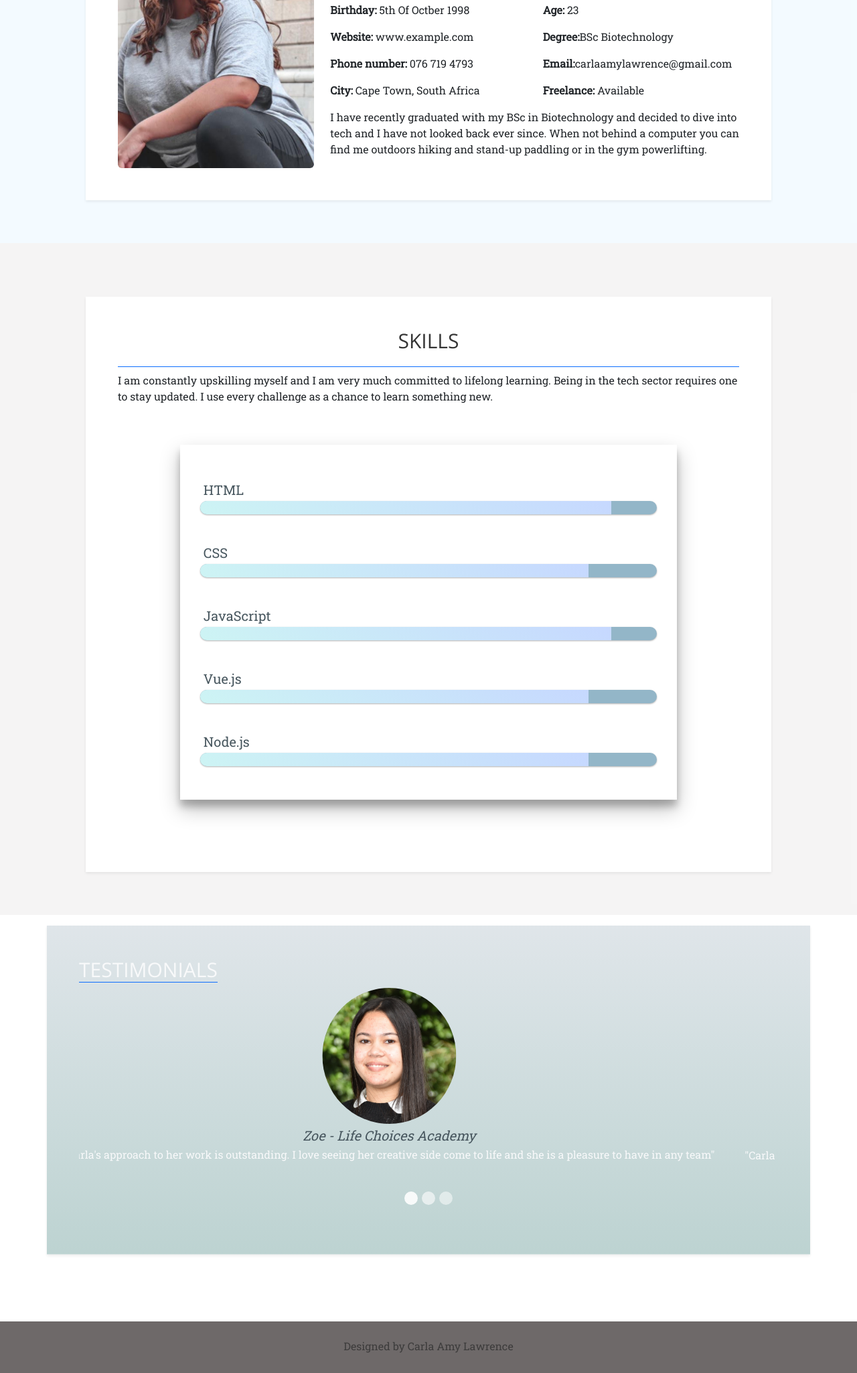
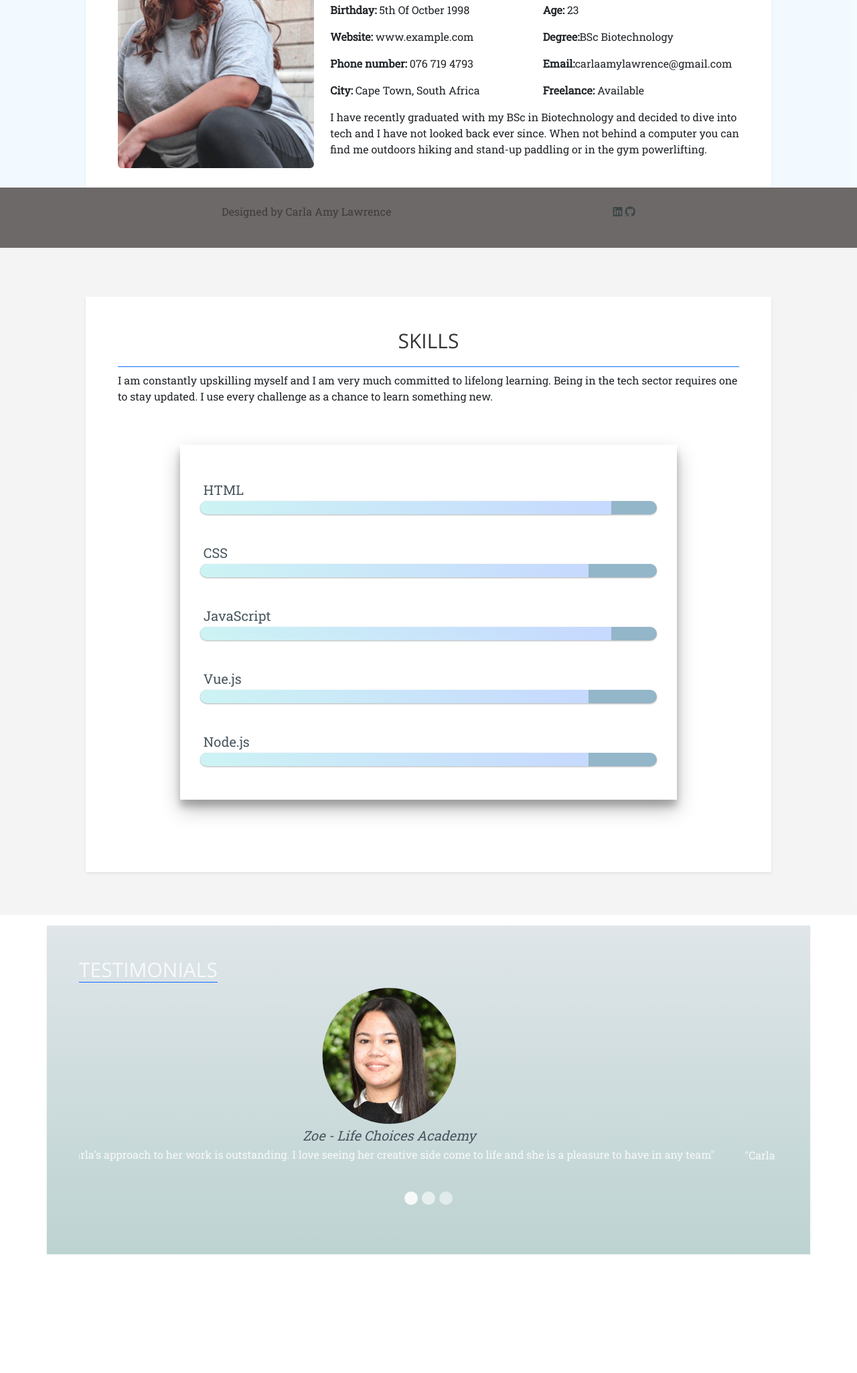
Before and after one commit to Carlaamylawrence/Official-Portfolio-April, a plain HTML site: page about.html in a window 1280 px wide. Shown: the part 430-2480 px from the top of the page at 67% size. After the commit the page ends 2303 px from the top, so only its background shows below. Drawn offline with nearby package versions, Linux system fonts and the light colour scheme.

Commit message:
social footer

```diff
--- a/about.html
+++ b/about.html
@@ -44,10 +44,6 @@
             <a class="nav-link" href="./portfolio.html">Portfolio</a>
             <a class="nav-link" href="./contact.html">Contact</a>
           </div>
-        </div>
-        <div class="navbar-socials">
-          <a href="https://www.linkedin.com/in/carla-amy-lawrence-807277225/" target="_blank" i class="fa-brands fa-linkedin"></i></a>
-          <a href="https://github.com/Carlaamylawrence" target="_blank" i class="fa-brands fa-github"></i></a>
         </div>
       </div>
     </nav>
@@ -158,11 +154,17 @@
 
   </section>
   <!-- footer -->
-  <section id="footer">
-    <div class="footer-text">
-        <p>Designed by Carla Amy Lawrence</p>
-    </div>
-</section>
+ <section id="footer">
+      <div class="footer-container ">
+        <div class="footer-text  d-flex justify-content-evenly pt-4">
+          <p>Designed by Carla Amy Lawrence </p>
+          <div class="social-icons">
+          <a href="https://www.linkedin.com/in/carla-amy-lawrence-807277225/" target="_blank" i class="fa-brands fa-linkedin"></i></a>
+          <a href="https://github.com/Carlaamylawrence" target="_blank" i class="fa-brands fa-github"></i></a>
+          </div>
+        </div>
+      </div>
+    </section>
 
 
 <script src="https://cdn.jsdelivr.net/npm/bootstrap@5.1.3/dist/js/bootstrap.bundle.min.js" integrity="sha384-ka7Sk0Gln4gmtz2MlQnikT1wXgYsOg+OMhuP+IlRH9sENBO0LRn5q+8nbTov4+1p" crossorigin="anonymous"></script>
--- a/styling/about.css
+++ b/styling/about.css
@@ -195,10 +195,8 @@ h5 {
 }
 /* footer */
 .footer-text {
-  display: flex;
-  flex-direction: column;
-  justify-content: center;
-  align-items: center;
+  position: fixed;
+  z-index: 30;
   left: 0;
   bottom: 0;
   width: 100%;
@@ -206,6 +204,7 @@ h5 {
   background-color: rgb(110, 105, 105);
   color: rgb(61, 60, 60);
   margin-top: 100px;
+}
 }
 
 /* MR */
--- a/styling/contact.css
+++ b/styling/contact.css
@@ -68,21 +68,6 @@ form {
   flex-wrap: wrap;
 }
 
-/* button {
-  background-color: #93b6c8;
-  border-radius: 12px;
-  width: 20%;
-  align-self: center;
-  border: none;
-  color: white;
-  margin-top: 20px;
-  padding: 15px 32px;
-  text-align: center;
-  text-decoration: none;
-  display: inline-block;
-  font-size: 16px;
-  box-shadow: 2px 1px 1px black;
-} */
 
 /* Animation property */
 button {
@@ -136,10 +121,7 @@ button {
 
 /* footer */
 .footer-text {
-  display: flex;
-  flex-direction: column;
-  justify-content: center;
-  align-items: center;
+  position: fixed;
   left: 0;
   bottom: 0;
   width: 100%;
@@ -147,6 +129,7 @@ button {
   background-color: rgb(110, 105, 105);
   color: rgb(61, 60, 60);
   margin-top: 100px;
+}
 }
 
 /* MR */
--- a/styling/index.css
+++ b/styling/index.css
@@ -75,10 +75,7 @@ h2 {
 }
 
 .footer-text {
-  display: flex;
-  flex-direction: column;
-  justify-content: center;
-  align-items: center;
+
   position: fixed;
   left: 0;
   bottom: 0;
@@ -88,6 +85,7 @@ h2 {
   color: rgb(61, 60, 60);
   margin-top: 100px;
 }
+
 
 @media (max-width: 840px) {
   .header-container {
--- a/styling/navbar.css
+++ b/styling/navbar.css
@@ -11,7 +11,7 @@
 /* NAVIGATION STYLES */
 #navbar {
   width: 100%;
-  background-color: rgb(96, 127, 138);
+  background-color: rgb(63, 100, 112);
   overflow: auto;
   /* display: flex;
   justify-content: space-between; */
--- a/styling/portfolio.css
+++ b/styling/portfolio.css
@@ -11,10 +11,8 @@
 
 /* footer */
 .footer-text {
-  display: flex;
-  flex-direction: column;
-  justify-content: center;
-  align-items: center;
+  position: fixed;
+  z-index: 30;
   left: 0;
   bottom: 0;
   width: 100%;
@@ -22,6 +20,7 @@
   background-color: rgb(110, 105, 105);
   color: rgb(61, 60, 60);
   margin-top: 100px;
+}
 }
 
 /* MR */
--- a/styling/resume.css
+++ b/styling/resume.css
@@ -87,10 +87,7 @@ ul.timeline > li:before {
 
 /* footer */
 .footer-text {
-  display: flex;
-  flex-direction: column;
-  justify-content: center;
-  align-items: center;
+  position: fixed;
   left: 0;
   bottom: 0;
   width: 100%;
@@ -98,6 +95,7 @@ ul.timeline > li:before {
   background-color: rgb(110, 105, 105);
   color: rgb(61, 60, 60);
   margin-top: 100px;
+}
 }
 /* MR */
 @media (max-width: 840px) {
```
Also changed, not shown: contact.html (+10 -8 lines), index.html (+8 -6 lines), portfolio.html (+9 -7 lines), resume.html (+9 -7 lines).
